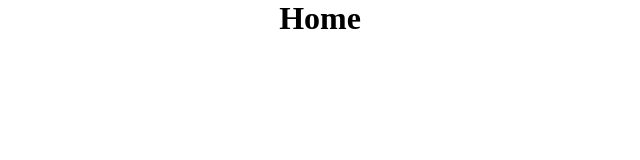
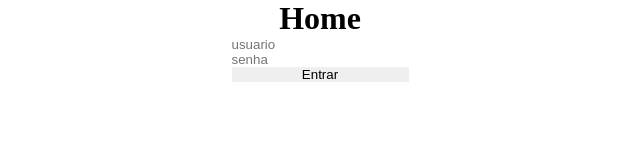
Before and after one commit to agenciaboz-dev/sbop, a plain HTML site: page templates/home.html in a window 1280 px wide. Shown: the whole page, without its empty margins (320-960 px from the left). Drawn offline with Linux system fonts and the light colour scheme.

Commit message:
added login form

```diff
--- a/static/css/style.css
+++ b/static/css/style.css
@@ -5,7 +5,7 @@
    */
 
 :root {
-    --primary-color: #eee643;
+    --primary-color: #ffffff;
     --secondary-color: #094e93;
     --secondary-color-dark: #074583;
 }
@@ -19,8 +19,21 @@
 
 body {
     display: flex;
+    flex-direction: column;
     max-width: 100%;
     margin: 0 auto;
     height: 100vh;
-    justify-content: center;
+    align-items: center;
 }
+
+.container {
+    display: flex;
+    flex-direction: column;
+
+}
+
+.container form {
+    display: flex;
+    flex-direction: column;
+
+}
--- a/templates/home.html
+++ b/templates/home.html
@@ -9,5 +9,12 @@
 </head>
 <body>
     <h1>Home</h1>
+    <div class="container">
+        <form method="post">
+            <input type="text" name="user" placeholder="usuario" required>
+            <input type="password" name="password" placeholder="senha" required>
+            <button type="submit" class="button" name="login" class="btn">Entrar</button>
+        </form>
+    </div>
 </body>
 </html>
```
